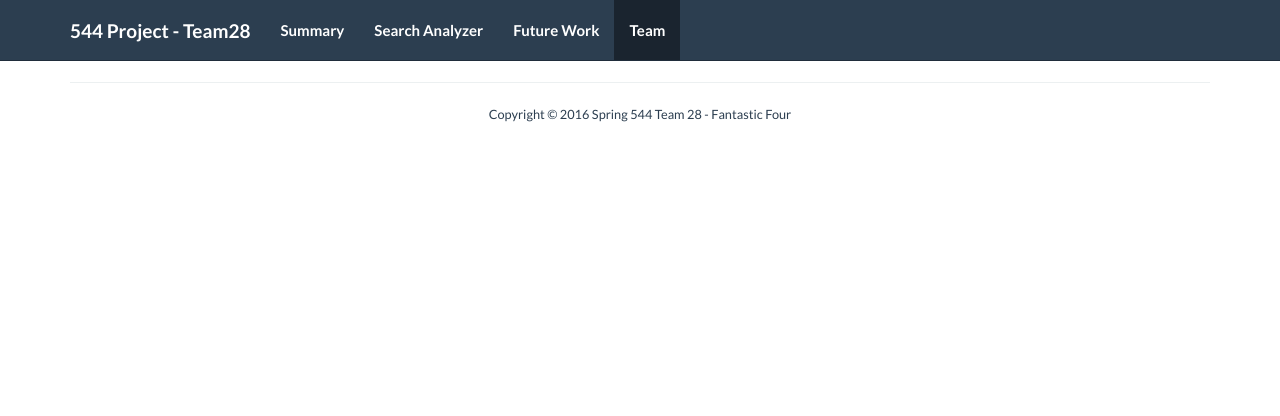
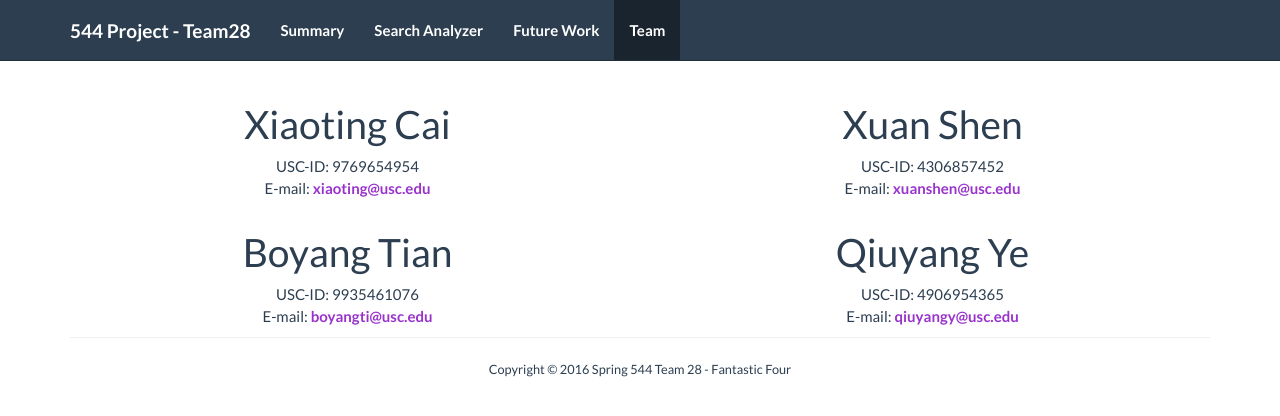
Before and after one commit to cxtadment/NLP-544-PJ, a Flask app: page /team in a window 1280 px wide. Shown: the top 416 px of the page. Run offline with Flask 2, Linux system fonts and the light colour scheme; parts of the project's set-up code (start-up, migrations or seed data) failed here and were passed over.

Commit message:
team.html

```diff
--- a/app/templates/team.html
+++ b/app/templates/team.html
@@ -1,4 +1,48 @@
 {% extends "base.html" %}
 {% block content %}
+<!DOCTYPE html>
+<center>
+<div class="row">
+  <div class="col-md-6">
+
+	<h1>Xiaoting Cai </h1>
+
+		<p>USC-ID: 9769654954 <br>
+  			E-mail: <a href="mailto:xiaoting@usc.edu">xiaoting@usc.edu</a>
+  			<br>
+		</p>
+
+
+  </div>
+  <div class="col-md-6">
+  	<h1>Xuan Shen </h1>
+  		<p>USC-ID: 4306857452 <br>
+  			E-mail: <a href="mailto:xuanshen@usc.edu">xuanshen@usc.edu</a>
+  			<br>
+		</p>
+  </div>
+</div>
+
+<div class="row">
+  <div class="col-md-6">
+  	<h1>Boyang Tian</h1>
+  		<p>USC-ID: 9935461076 <br>
+  			E-mail: <a href="mailto:boyangti@usc.edu">boyangti@usc.edu</a>
+  			<br>
+		</p>
+  </div>
+  <div class="col-md-6">
+  	<h1>Qiuyang Ye </h1>
+  			<p>USC-ID: 4906954365 <br>
+  			E-mail: <a href="mailto:rxzhang@tongji.edu.cn">qiuyangy@usc.edu</a><br>
+		</p>
+  </div>
+</div>
+</center>
+
+
+
+
+
 
 {% endblock %}
```
